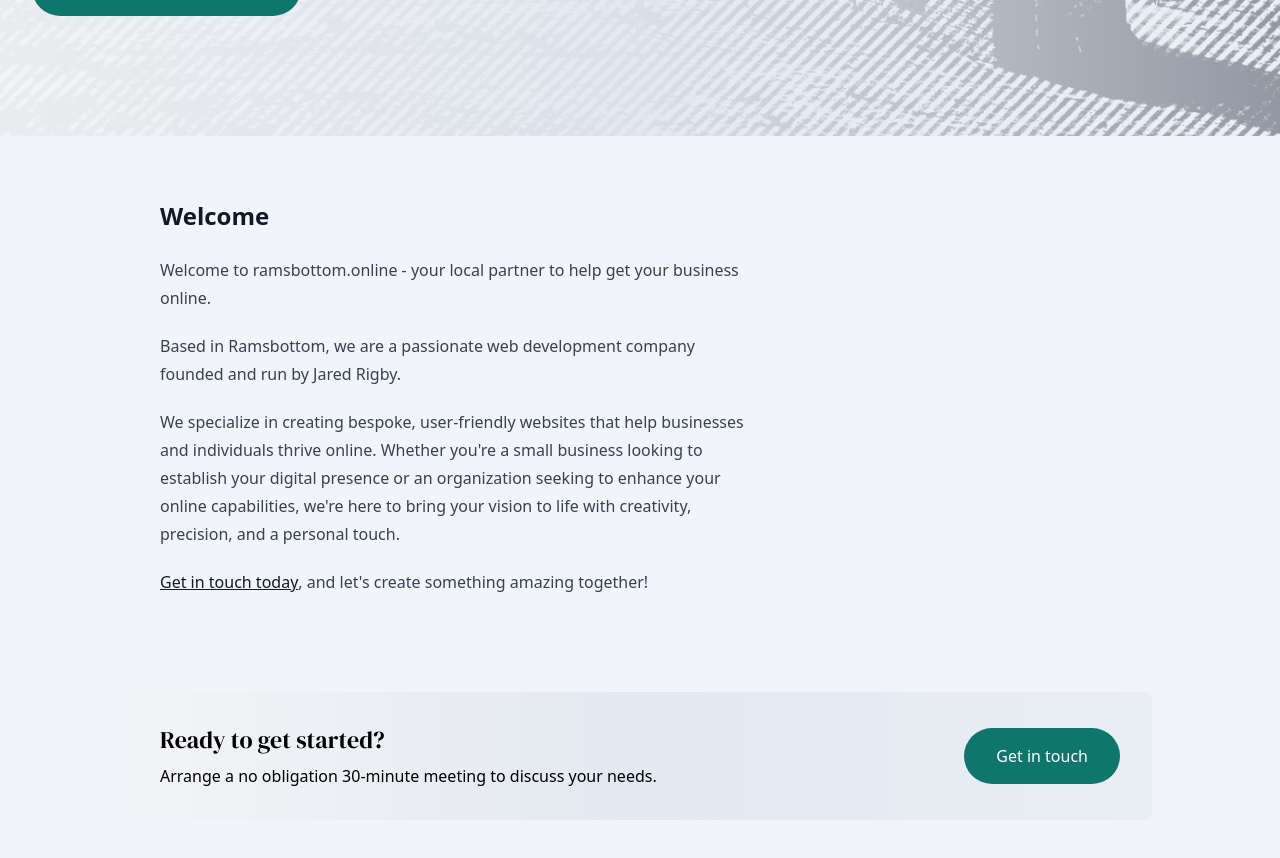
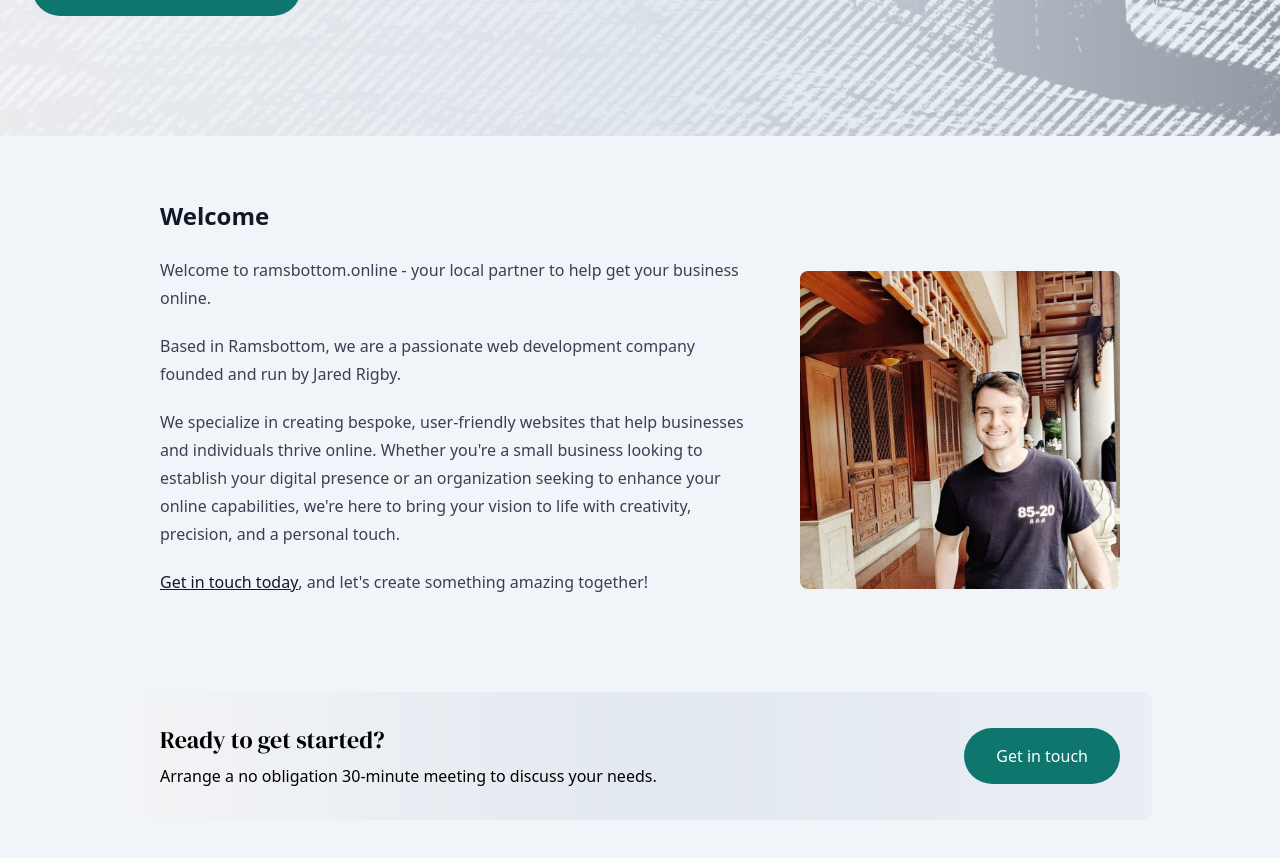
Before and after one commit to jazibobs/ramsbottomonline, a Next.js app: page /about in a window 1280 px wide. Shown: the part 400-1258 px from the top of the page. Built offline with nearby package versions, Linux system fonts and the light colour scheme.

Commit message:
Added a photo to the about page

```diff
--- a/src/app/about/page.tsx
+++ b/src/app/about/page.tsx
@@ -3,6 +3,7 @@ import Footer from "@/components/Footer";
 import Header from "@/components/Header";
 import ServiceCta from "@/components/cta/ServiceCta";
 import Link from "next/link";
+import Image from "next/image";
 
 export const metadata: Metadata = {
   title: "About our business - Ramsbottom Online",
@@ -16,14 +17,15 @@ export default function About() {
         heading="About Us"
         subHeading="Expert web development services based in Holcombe Brook."
       />
-      <div className="max-w-screen-lg m-auto px-8 py-16">
-        <div className="font-sans prose">
+      <div className="max-w-screen-lg m-auto px-8 py-16 flex flex-col lg:flex-row justify-between items-center gap-8">
+        <div className="w-full lg:w-2/3 font-sans prose">
           <h2>Welcome</h2>
           <p>Welcome to ramsbottom.online - your local partner to help get your business online.</p>
           <p>Based in Ramsbottom, we are a passionate web development company founded and run by Jared Rigby.</p>
           <p>We specialize in creating bespoke, user-friendly websites that help businesses and individuals thrive online. Whether you&apos;re a small business looking to establish your digital presence or an organization seeking to enhance your online capabilities, we&apos;re here to bring your vision to life with creativity, precision, and a personal touch.</p>
           <p><Link href="/contact-us">Get in touch today</Link>, and let&apos;s create something amazing together!</p>
         </div>
+        <Image src="/jared.jpg" alt="Jared Rigby" width={910} height={906} className="w-full lg:w-1/3 h-auto rounded-lg object-cover mt-16"/>
       </div>
 
       <ServiceCta/>
```
Also changed, not shown: public/jared.jpg (added).
